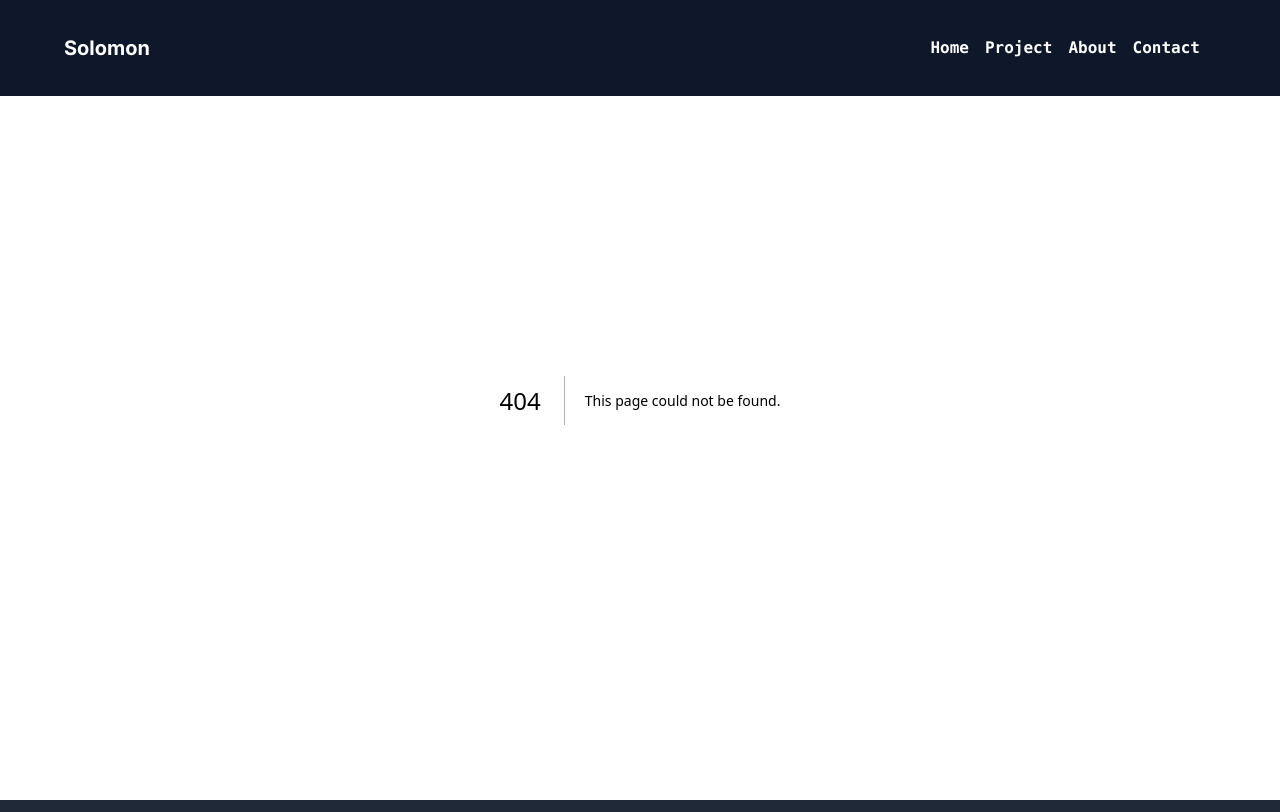
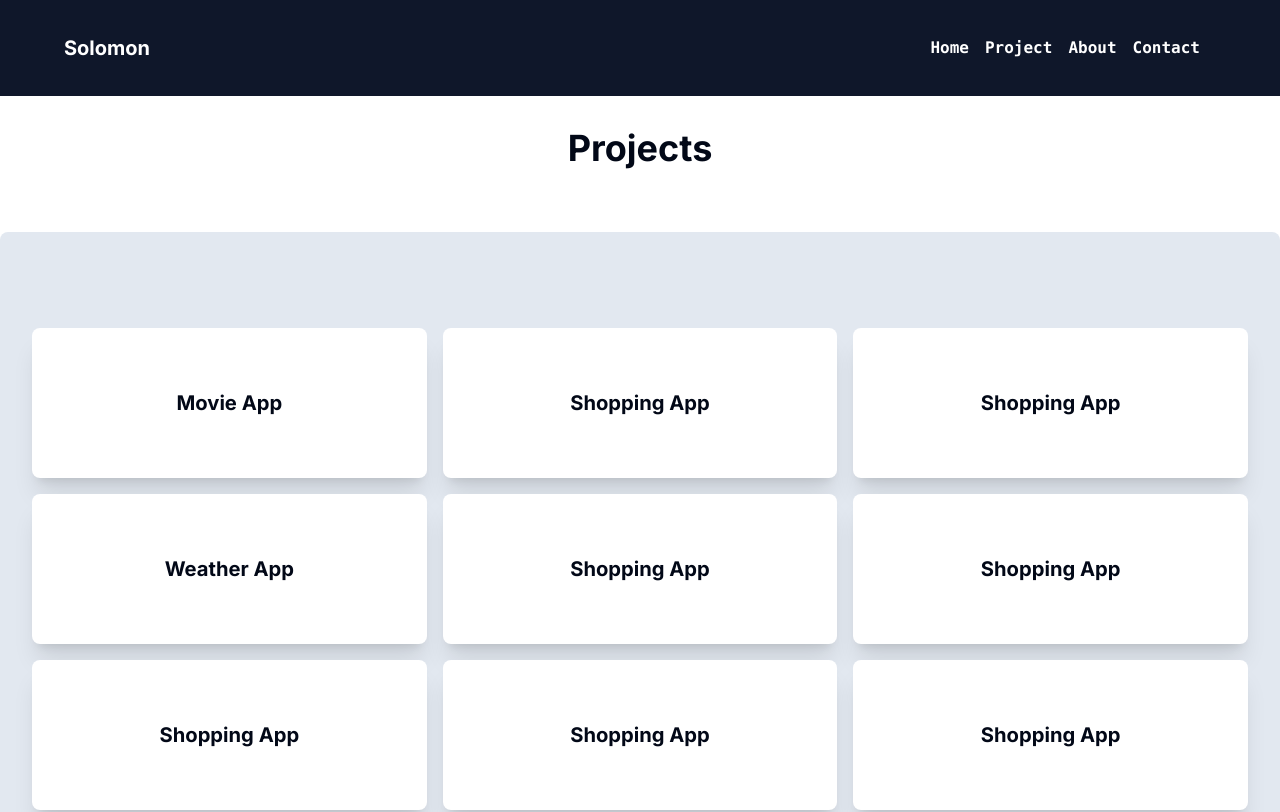
Before and after one commit to smileTheKing/myportfolio, a Next.js app: page /project in a window 1280 px wide. Before the commit this address had no page. Shown: the top 812 px of the page. Built offline with nearby package versions, Linux system fonts and the light colour scheme.

Commit message:
minor bug updates

```diff
--- /dev/null
+++ b/app/project/[movie]/page.tsx
@@ -0,0 +1,14 @@
+import App from '@/classProjects/MovieApp/App'
+
+import React from 'react'
+
+const page = () => {
+  return (
+    <main className=" min-h-screen flex flex-col items-center justify-start my-24 w-full">
+          <App/>
+    </main>
+
+  )
+}
+
+export default page
--- /dev/null
+++ b/app/project/page.tsx
@@ -0,0 +1,69 @@
+
+import Link from 'next/link'
+import React from 'react'
+
+export default function page() {
+  return (
+    <main className=" min-h-screen flex flex-col items-center justify-center w-full  ">
+
+      <div className=' w-full h-full flex flex-1 items-center justify-center flex-col mt-24 md:mt-24 md:mb-8 md:py-4'>
+      <h1 className=' font-bold text-4xl p-4'> Projects</h1>
+
+      <div className='container    sm:flex-row gap-4 py-24 mt-12   bg-slate-200 flex-1  grid  md:grid-flow-col md:grid-rows-3 md:grid-cols-3  grid-flow-row  grid-rows-1 grid-cols-1 md:rounded-lg'>
+        <Link href={'/project/movie'}>
+        <div className=' min-w-[200px] h-[150px] bg-white items-center flex justify-center rounded-lg shadow-xl font-bold text-[2ch] p-4'>
+            Movie App
+          </div>
+        </Link>
+
+
+        <Link href={'/project/movie'}>
+        <div className=' min-w-[200px]  h-[150px] bg-white items-center flex justify-center rounded-lg shadow-xl font-bold text-[2ch] p-4'>
+            Weather App
+          </div>
+        </Link>
+
+        <Link href={'/project/movie'}>
+          <div className=' min-w-[200px]  h-[150px] bg-white items-center flex justify-center rounded-lg shadow-xl font-bold text-[2ch] p-4 '>
+            Shopping App
+          </div>
+        </Link>
+
+        <Link href={'/project/movie'}>
+          <div className=' min-w-[200px]  h-[150px] bg-white items-center flex justify-center rounded-lg shadow-xl font-bold text-[2ch] p-4 '>
+            Shopping App
+          </div>
+        </Link>
+        <Link href={'/project/movie'}>
+          <div className=' min-w-[200px]  h-[150px] bg-white items-center flex justify-center rounded-lg shadow-xl font-bold text-[2ch] p-4 '>
+            Shopping App
+          </div>
+        </Link>
+        <Link href={'/project/movie'}>
+          <div className=' min-w-[200px]  h-[150px] bg-white items-center flex justify-center rounded-lg shadow-xl font-bold text-[2ch] p-4 '>
+            Shopping App
+          </div>
+        </Link>
+
+        <Link href={'/project/movie'}>
+          <div className=' min-w-[200px]  h-[150px] bg-white items-center flex justify-center rounded-lg shadow-xl font-bold text-[2ch] p-4 '>
+            Shopping App
+          </div>
+        </Link>
+        <Link href={'/project/movie'}>
+          <div className=' min-w-[200px]  h-[150px] bg-white items-center flex justify-center rounded-lg shadow-xl font-bold text-[2ch] p-4 '>
+            Shopping App
+          </div>
+        </Link>
+        <Link href={'/project/movie'}>
+          <div className=' min-w-[200px]  h-[150px] bg-white items-center flex justify-center rounded-lg shadow-xl font-bold text-[2ch] p-4 '>
+            Shopping App
+          </div>
+        </Link>
+
+      </div>
+      </div>
+
+    </main>
+  )
+}
--- a/components/Navigation.tsx
+++ b/components/Navigation.tsx
@@ -27,7 +27,7 @@ export default function NavigationBar({ }) {
 
             </div>
             </div>
-            {openNav && <ul className=" text-white sm:hidden text-lg mt-8 space-y-4 h-screen w-screen justify-strart items-center flex flex-col  bg-inherit" >
+            {openNav && <ul className=" text-white sm:hidden text-lg mt-8 space-y-4 h-screen w-screen justify-strart items-center flex flex-col bg-inherit" >
                     <Link className=" hover:scale-90 transition  ease-lineart" href={"/project"} onClick={()=> setOpenNav(false)}>Project</Link>
                     <Link className=" hover:scale-90 transition  ease-lineart" href={"/about"} onClick={()=> setOpenNav(false)}>About</Link>
                     <Link className=" hover:scale-90 transition  ease-lineart" href={"/contact"} onClick={()=> setOpenNav(false)}>Contact</Link>
```
